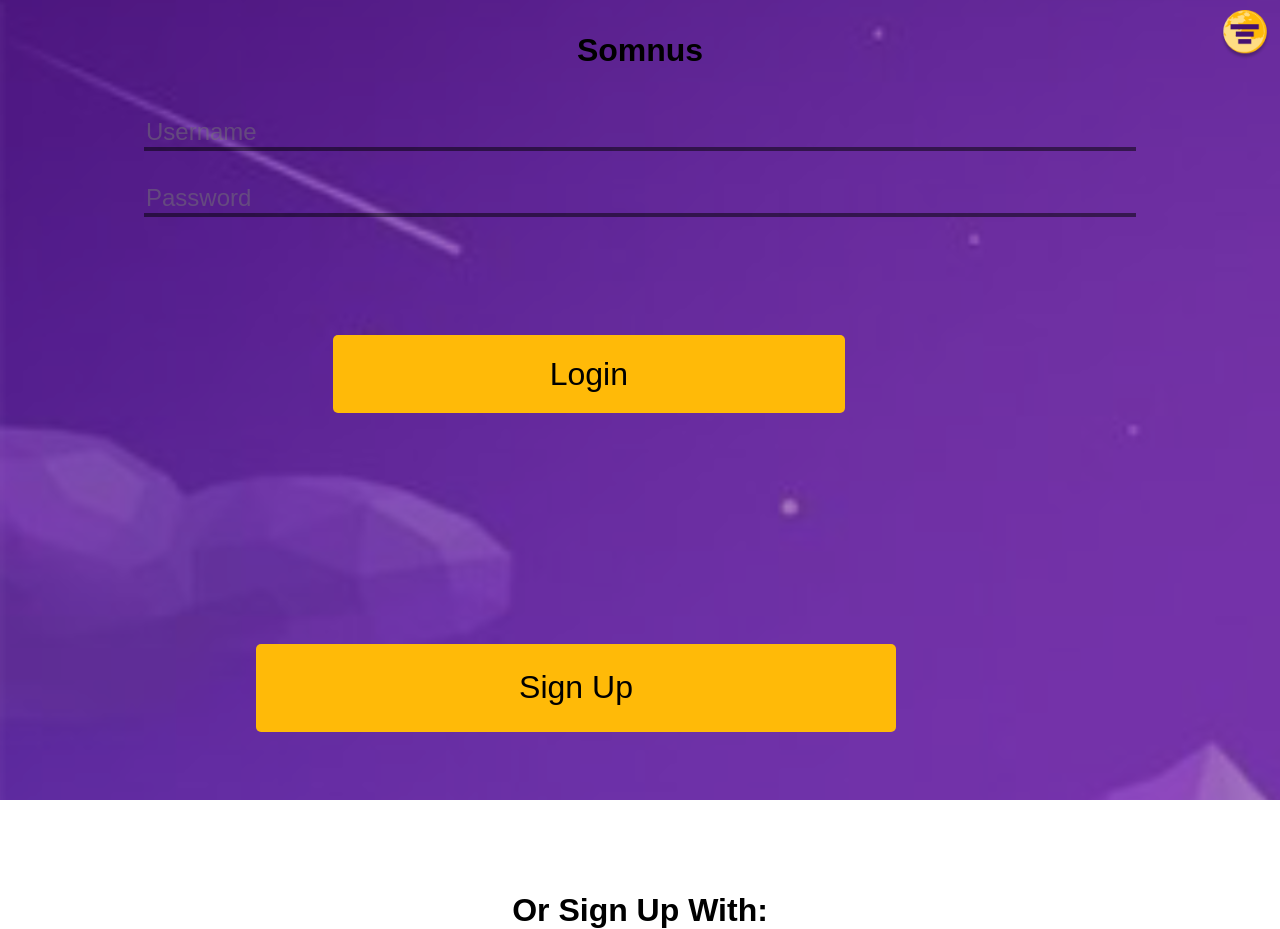
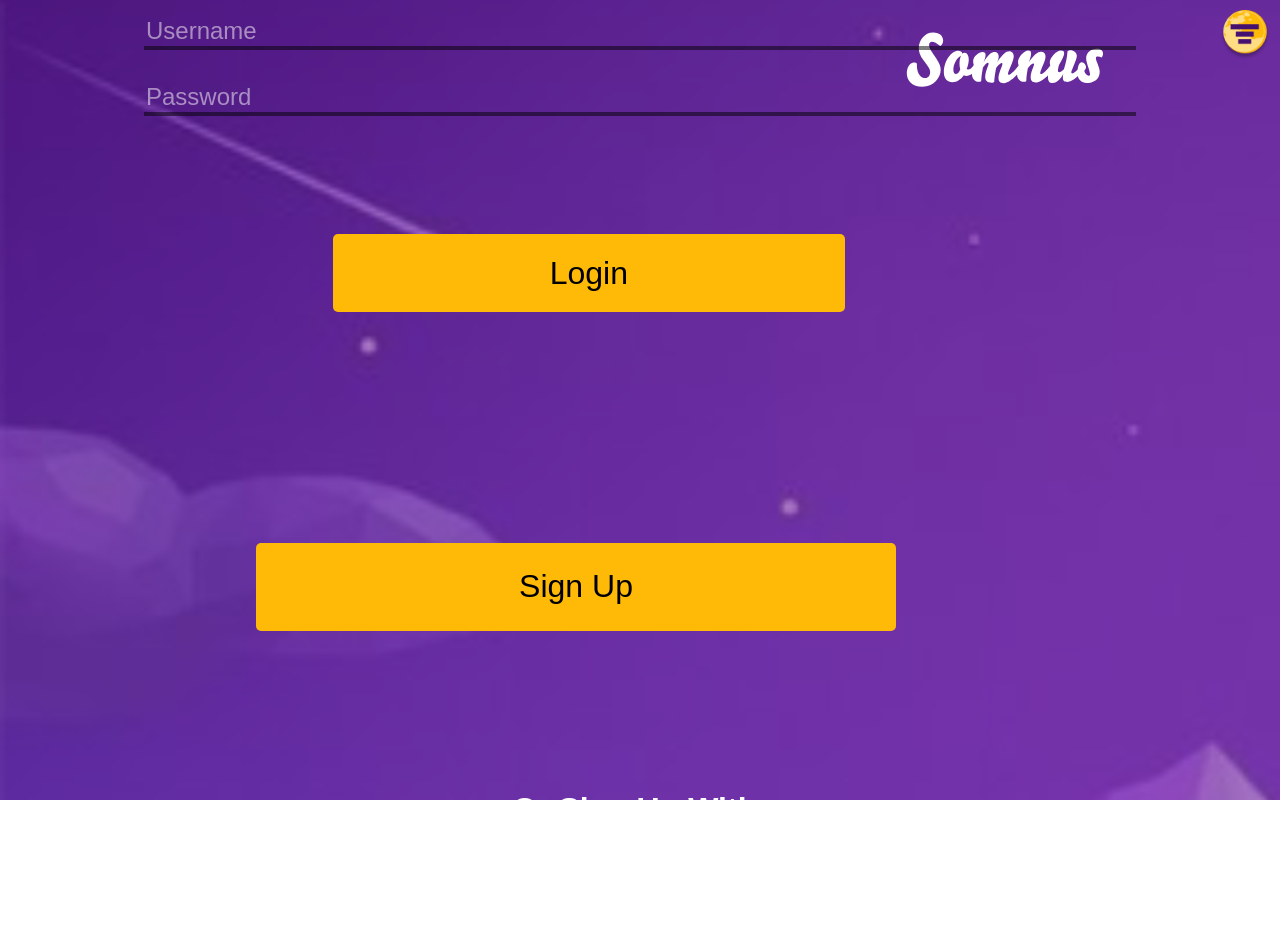
Before and after one commit to Build-Week-Sleep-Tracker-Oct/Front-End, a React (Create React App) app in the folder somnus/: page / in a window 1280 px wide. After the commit the page ends 828 px from the top, so only its background shows below. Built offline with nearby package versions, Linux system fonts and the light colour scheme; no server answers; a web font is replaced by a local one; what uifx would draw is missing.

Commit message:
login css'

```diff
--- a/somnus/src/App.css
+++ b/somnus/src/App.css
@@ -34,6 +34,7 @@
   background-image: url('./assets/Somnus_Splash_Page.svg');
   background-repeat: no-repeat;
   background-size: 150%;
+  color: white;
 }
 
 .login form {
@@ -99,6 +100,16 @@
 	width: 50%;
 }
 
+.login .logo {
+  background-image: url('./assets/Somnus.svg');
+  background-repeat: no-repeat;
+  background-size: contain;
+  height: 100px;
+  width: 200px;
+  position: absolute;
+  right: 175px;
+  margin-top: 2rem;
+}
 
 .login input[type=text] {
   border: none;
@@ -120,10 +131,13 @@
   background: transparent;
 }
 
+.login input::placeholder {
+  color: white;
+}
+
 .entry {
   border: 2px solid black;
   margin: 1rem;
-  color: white;
   background: linear-gradient(180deg, #9013FE 29.21%, #B260F9 100%);
 }
 
--- a/somnus/src/components/Login.js
+++ b/somnus/src/components/Login.js
@@ -35,7 +35,7 @@ class Login extends Component {
     render() {
         return (
             <div className='login'>
-                <p>Somnus</p>
+                <div className='logo'></div>
 
                 <form onSubmit={this.handleSubmit}>
                     <input
```
